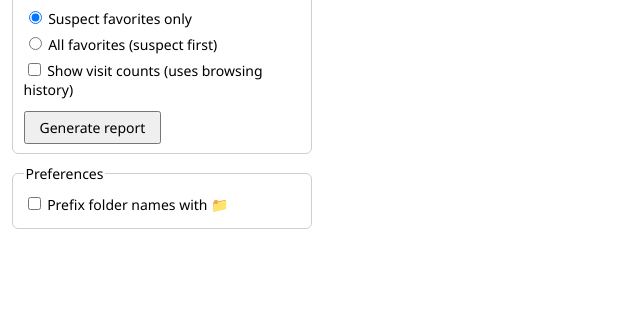
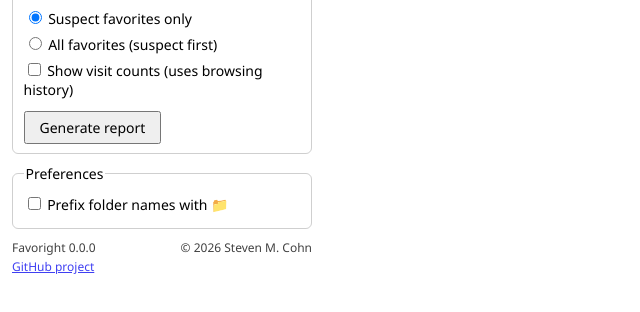
Before and after one commit to stevencohn/Favoright, a website with bundled scripts: page src/popup.html in a window 1280 px wide. Shown: the part 68-380 px from the top of the page, without its empty margins (0-640 px from the left). Built offline with nearby package versions, Linux system fonts and the light colour scheme; some packages are replaced by stand-ins of ours; no server answers.

Commit message:
Add About footer to popup
Shows the version from the manifest, the copyright and a link to the
GitHub project. The manifest's homepage_url links there too.

Co-Authored-By: Claude Opus 5.5 <noreply@anthropic.com>

```diff
--- a/src/popup.css
+++ b/src/popup.css
@@ -7,3 +7,4 @@ button { padding: 5px 14px; font: inherit; cursor: pointer; }
 #generate { margin-top: 6px; }
 #status { margin: 4px 0 0; font-size: 12px; }
 #status:empty { display: none; }
+#about { display: flex; flex-wrap: wrap; justify-content: space-between; gap: 2px 8px; margin-top: 4px; font-size: 12px; opacity: 0.75; }
--- a/src/popup.html
+++ b/src/popup.html
@@ -22,6 +22,12 @@
     <p id="status" role="status"></p>
   </fieldset>
 
+  <footer id="about">
+    <span>Favoright <span id="version"></span></span>
+    <span>© 2026 Steven M. Cohn</span>
+    <a href="https://github.com/stevencohn/Favoright" target="_blank" rel="noopener noreferrer">GitHub project</a>
+  </footer>
+
   <script type="module" src="popup.js"></script>
 </body>
 </html>
--- a/src/popup.js
+++ b/src/popup.js
@@ -3,6 +3,8 @@ import { loadSettings, saveSettings } from './lib/settings.js';
 const glyphBox = document.getElementById('folderGlyph');
 const status = document.getElementById('status');
 const scopes = document.querySelectorAll('input[name="scope"]');
+
+document.getElementById('version').textContent = chrome.runtime.getManifest().version;
 
 const settings = await loadSettings();
 glyphBox.checked = settings.folderGlyph;
```
Also changed, not shown: src/manifest.json.
